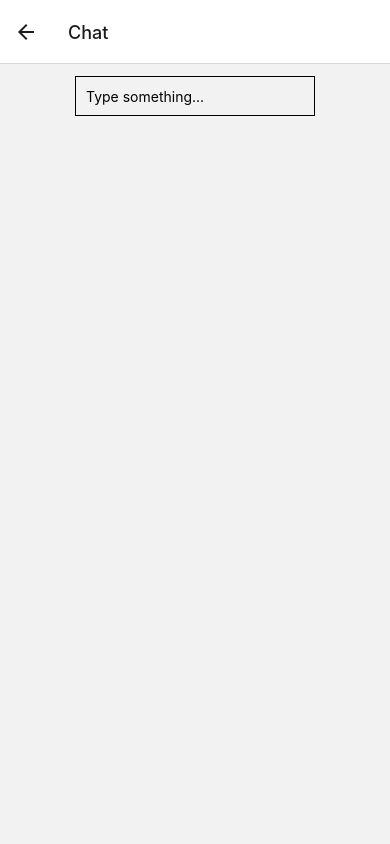
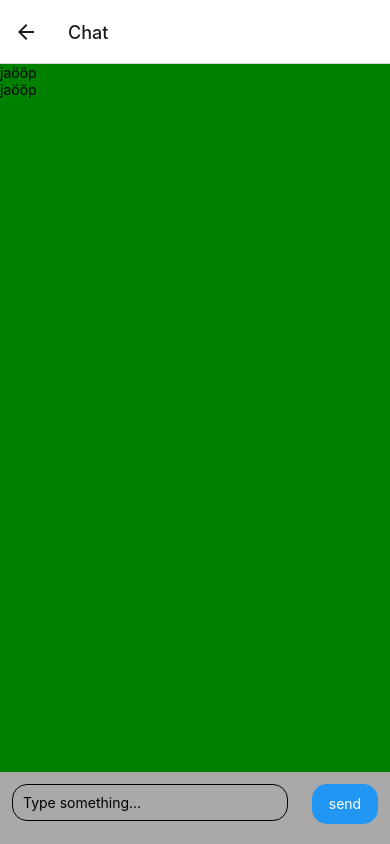
Before and after one commit to marcwelz/m335_projekt, a React Native app: screen /Chat in a window 390 px wide. Built offline with nearby package versions, Linux system fonts and the light colour scheme.

Commit message:
added chat

```diff
--- a/components/Chat.js
+++ b/components/Chat.js
@@ -1,22 +1,65 @@
 import * as React from 'react';
-import {Button, Text, TextInput, View, StyleSheet} from 'react-native';
+import {TextInput, View, StyleSheet, TouchableOpacity, Image, Text, ScrollView} from 'react-native';
 
 export default function Chat() {
     return (
-        <View style={{flex: 1, alignItems: 'center'}}>
-            <TextInput
-                style={styles.input}
-                placeholder='Type something...'/>
+        <View style={styles.chatContainer}>
+            <ScrollView style={styles.chatContainerBubbles}>
+                <Text>jaööp</Text>
+                <Text>jaööp</Text>
+            </ScrollView>
+            <View style={styles.chatContainerInput}>
+                <TextInput
+                    style={styles.input}
+                    placeholder='Type something...'>
+                </TextInput>
+                <TouchableOpacity style={styles.button}>
+                    <Text style={styles.buttonText}>send</Text>
+                </TouchableOpacity>
+            </View>
         </View>
     );
 }
 
 const styles = StyleSheet.create({
+    chatContainer: {
+        height: "100%",
+        flexDirection: "column",
+        backgroundColor: "red",
+        display: "flex",
+    },
+    chatContainerBubbles: {
+        backgroundColor: "green",
+        flexGrow: 55,
+        flexBasis: "auto",
+    },
+    chatContainerInput: {
+        flex: 1,
+        flexDirection: "row",
+        backgroundColor: "darkgrey",
+        maxWidth: "100%",
+        flexGrow: 5,
+        //kritisch
+        paddingBottom: 11,
+    },
     input: {
-        height: 40,
         margin: 12,
         borderWidth: 1,
+        borderRadius: 15,
         padding: 10,
-
+        flexGrow: 6,
+    },
+    button: {
+        margin: 12,
+        height: 40,
+        width: 60,
+        backgroundColor: '#2196F3',
+        borderRadius: 15,
+        flexGrow: 1,
+    },
+    buttonText: {
+        textAlign: 'center',
+        padding: 11,
+        color: 'white'
     }
 })
```
